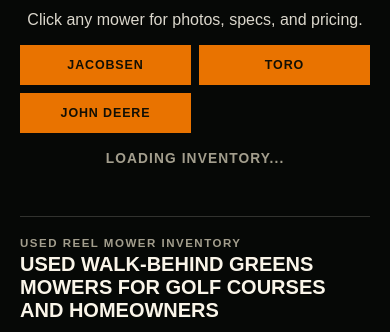
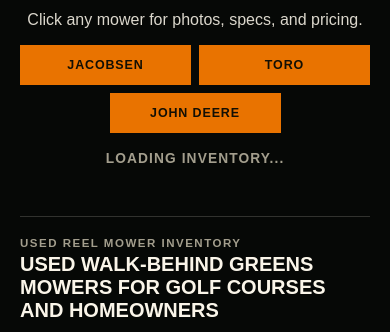
Before and after one commit to BrianACRM/precision-reels, a PHP site: page / in a window 390 px wide. Shown: the part 281-613 px from the top of the page. Run offline with PHP 8.4, Linux system fonts and the light colour scheme; some libraries are stand-ins or nearby versions.

Commit message:
Center third mobile brand button

```diff
--- a/index.html
+++ b/index.html
@@ -16,7 +16,7 @@
     <link rel="preconnect" href="https://ddomhyyhixovprojozvy.supabase.co" crossorigin />
     <link rel="preload" as="image" href="./assets/logo-1200.webp" type="image/webp" fetchpriority="high" />
     <link rel="manifest" href="./manifest.webmanifest" />
-    <link rel="stylesheet" href="./styles.css?v=no-focus-zoom-1" />
+    <link rel="stylesheet" href="./styles.css?v=brand-mobile-1" />
     <script type="application/ld+json">
       {
         "@context": "https://schema.org",
--- a/styles.css
+++ b/styles.css
@@ -753,6 +753,12 @@ dd {
     max-width: 420px;
   }
 
+  .brand-links a:nth-child(3):last-child {
+    grid-column: 1 / -1;
+    justify-self: center;
+    width: calc((100% - 10px) / 2);
+  }
+
   .inventory-grid {
     grid-template-columns: minmax(0, 1fr);
     justify-content: stretch;
@@ -838,6 +844,10 @@ dd {
   .brand-links {
     gap: 8px;
     margin-top: 14px;
+  }
+
+  .brand-links a:nth-child(3):last-child {
+    width: calc((100% - 8px) / 2);
   }
 
   .brand-links a {
```
